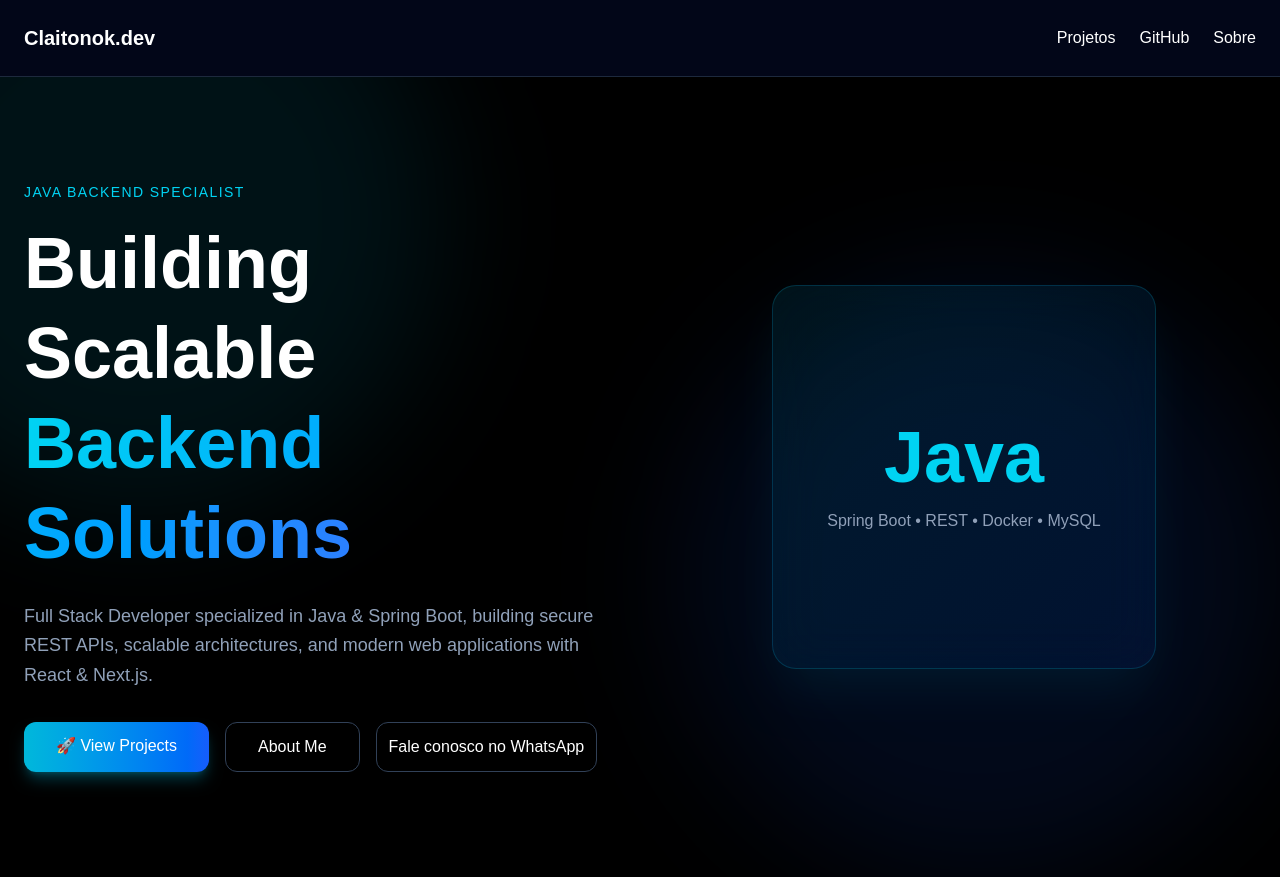
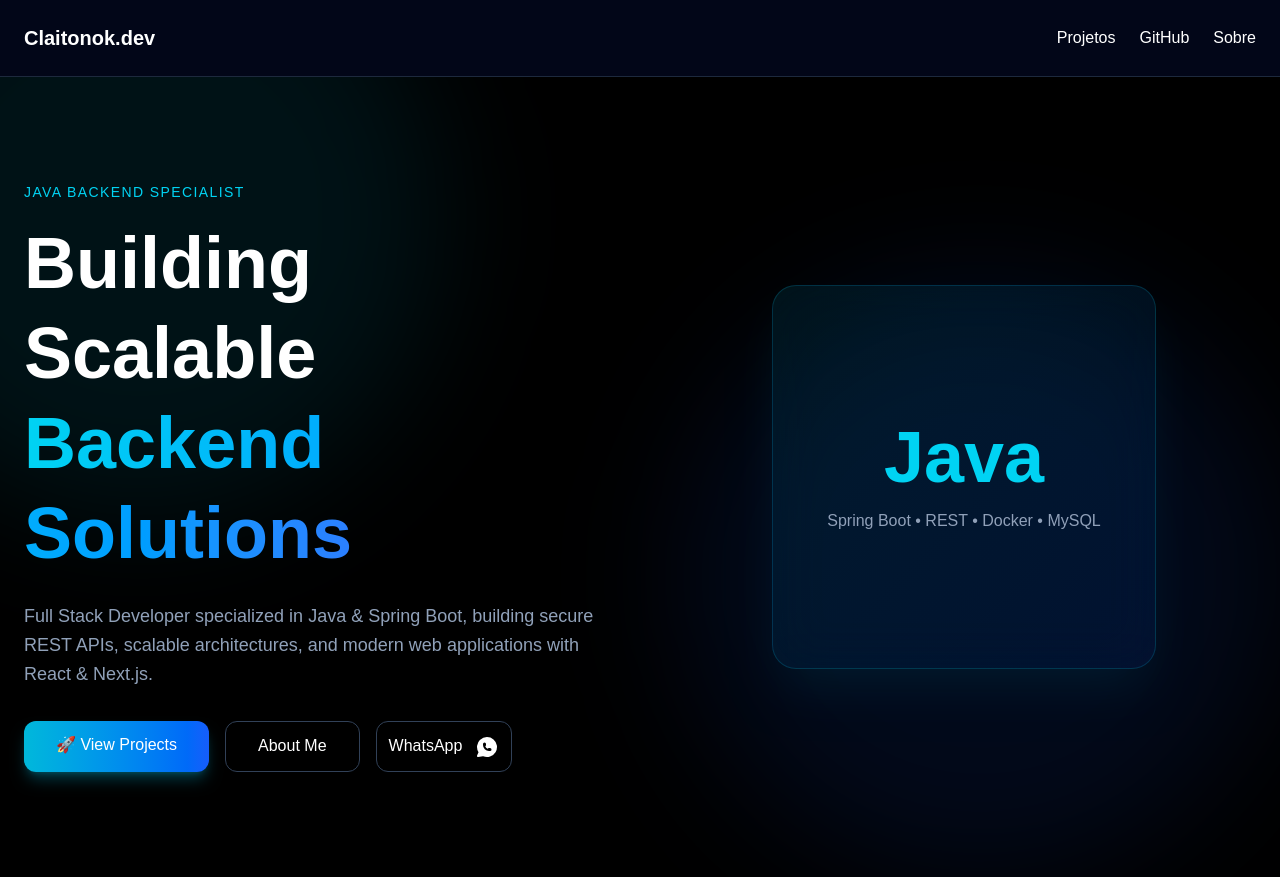
Before and after one commit to Claitonok/portfolio, a Next.js app: page / in a window 1280 px wide. Built offline with nearby package versions, Linux system fonts and the light colour scheme.

Commit message:
project+++

```diff
--- a/app/components/Hero.jsx
+++ b/app/components/Hero.jsx
@@ -1,4 +1,5 @@
 "use client";
+import { IconBrandWhatsapp, IconBrandWhatsappFilled } from "@tabler/icons-react";
 import { motion } from "framer-motion";
 
 export default function Hero() {
@@ -55,7 +56,9 @@ export default function Hero() {
              <a href="https://wa.me/+5513997290816" target="_blank"
           className="px-3 py-3 border border-slate-700 rounded-xl hover:bg-slate-800 transition"
           >
-            Fale conosco no WhatsApp
+          {/* IconBrandWhatsapp */}
+            WhatsApp <IconBrandWhatsappFilled size={24} className="inline-block ml-2" />
+            {/* IconBrandWhatsappFilled */}
         </a>
 
           </div>
--- a/app/page.tsx
+++ b/app/page.tsx
@@ -1,4 +1,4 @@
-import Navbar, { NavbarHome } from "./components/Navbar";
+import { NavbarHome } from "./components/Navbar";
 import Hero from "./components/Hero";
 
 export default function Home() {
--- a/package.json
+++ b/package.json
@@ -9,6 +9,8 @@
     "lint": "eslint"
   },
   "dependencies": {
+    "@tabler/icons-react": "^3.37.1",
+    "@tabler/icons-solidjs": "^3.37.1",
     "framer-motion": "^12.34.3",
     "next": "16.1.6",
     "react": "19.2.3",
```
Also changed, not shown: app/sobre/page.tsx (+6 -6 lines), 1 other file (tests, documents, lock files or other folders).
